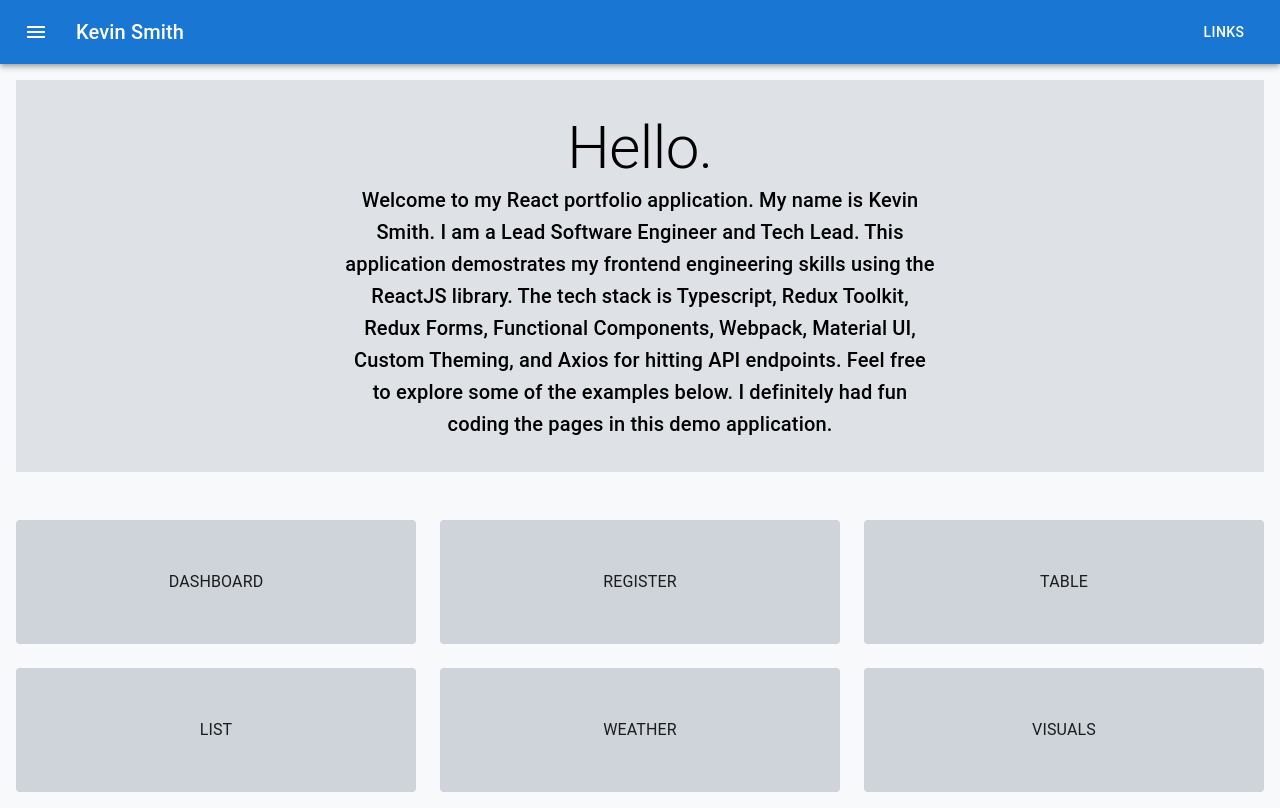
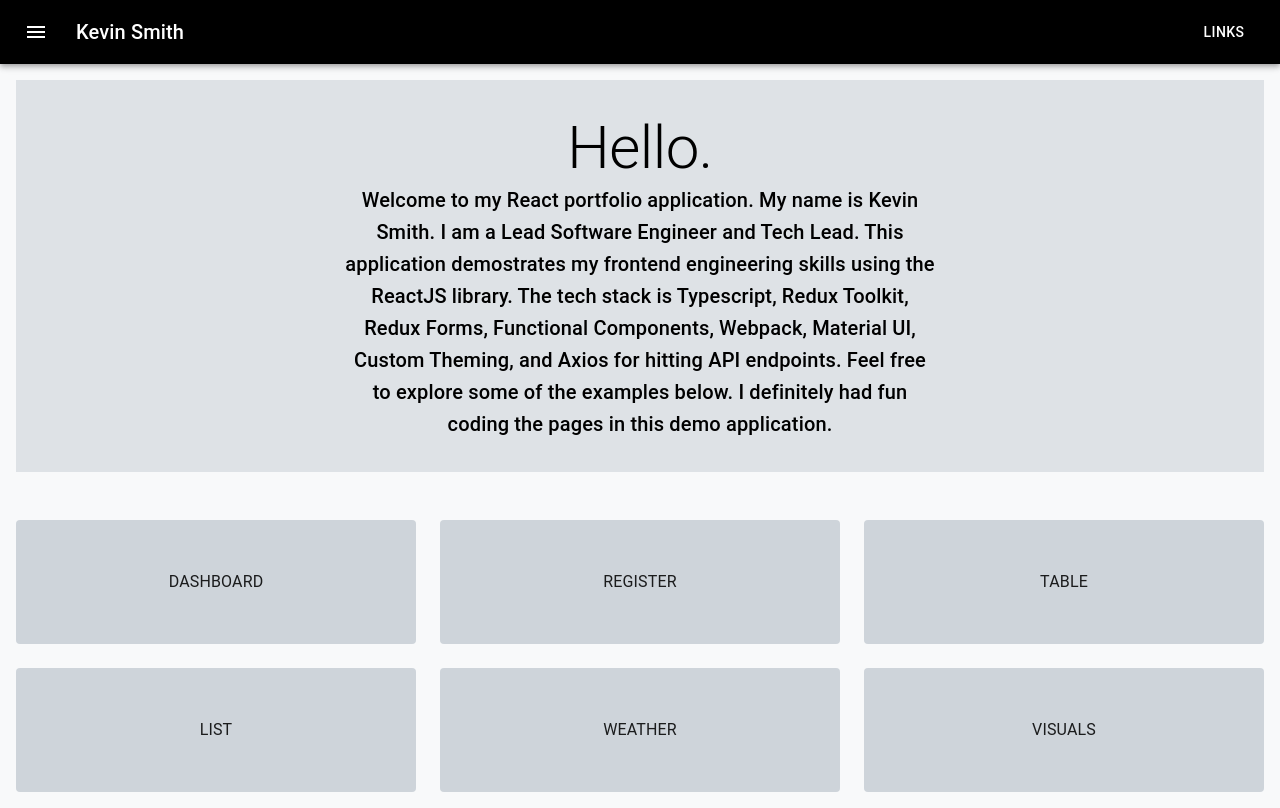
Before and after one commit to ksmith0813/portfolio-ts, a React app: page /home in a window 1280 px wide. Built offline with nearby package versions, Linux system fonts and the light colour scheme.

Commit message:
added styled Appbar component

```diff
--- a/src/components/navigation/navigation.tsx
+++ b/src/components/navigation/navigation.tsx
@@ -1,12 +1,16 @@
 import { useState, useEffect } from 'react'
 import { Outlet, useLocation, useNavigate } from 'react-router-dom'
-import { AppBar } from '@mui/material'
+import { AppBar, styled } from '@mui/material'
 import Box from '@mui/material/Box'
 import Toolbar from '@mui/material/Toolbar'
 import Typography from '@mui/material/Typography'
 import Button from '@mui/material/Button'
 import IconButton from '@mui/material/IconButton'
 import MenuIcon from '@mui/icons-material/Menu'
+
+const StyledAppBar = styled(AppBar)({
+  background: '#000000',
+})
 
 export const Navigation = () => {
   const [activePage, setActivePage] = useState('home')
@@ -20,7 +24,7 @@ export const Navigation = () => {
 
   return (
     <Box sx={{ flexGrow: 1 }}>
-      <AppBar position='static'>
+      <StyledAppBar position='static'>
         <Toolbar>
           <IconButton size='large' edge='start' color='inherit' aria-label='menu' sx={{ mr: 2 }}>
             <MenuIcon />
@@ -30,7 +34,7 @@ export const Navigation = () => {
           </Typography>
           <Button color='inherit'>Links</Button>
         </Toolbar>
-      </AppBar>
+      </StyledAppBar>
       <Box sx={{ m: '1rem' }}>
         <Outlet />
       </Box>
```
